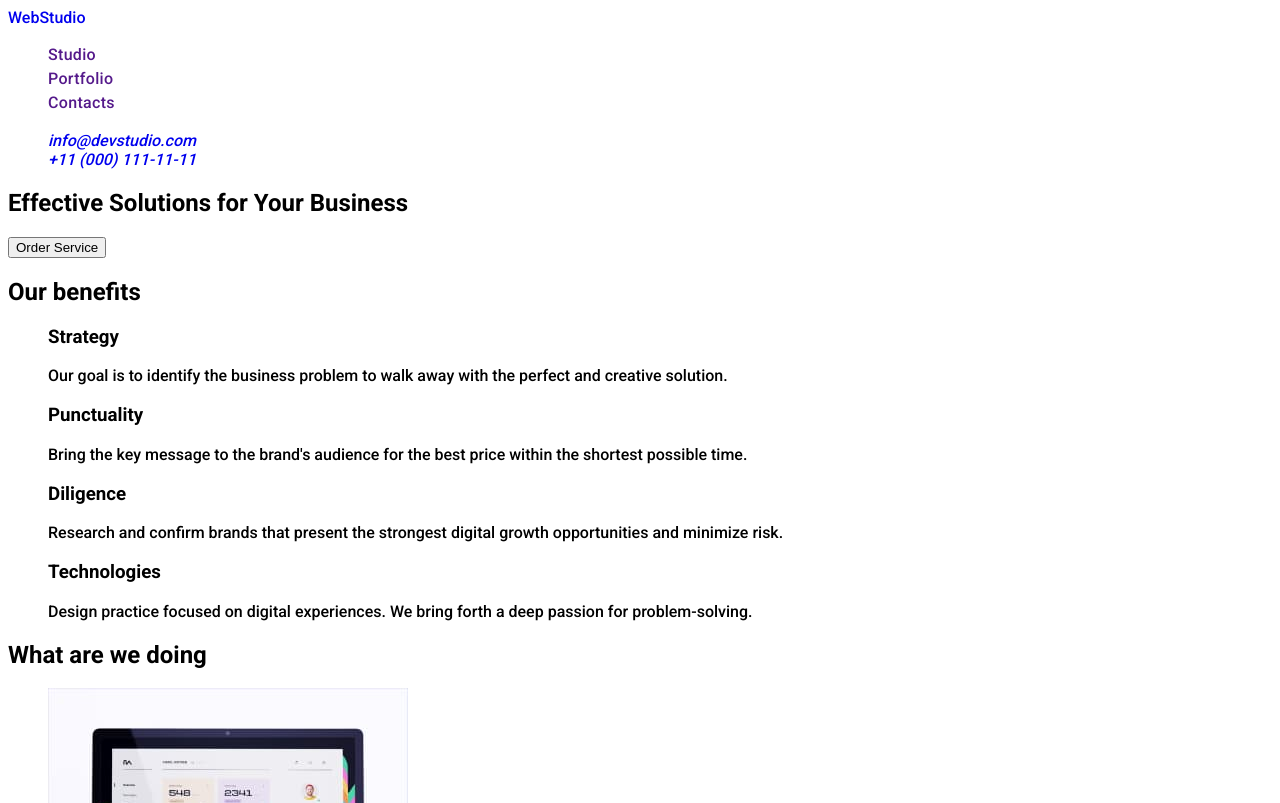
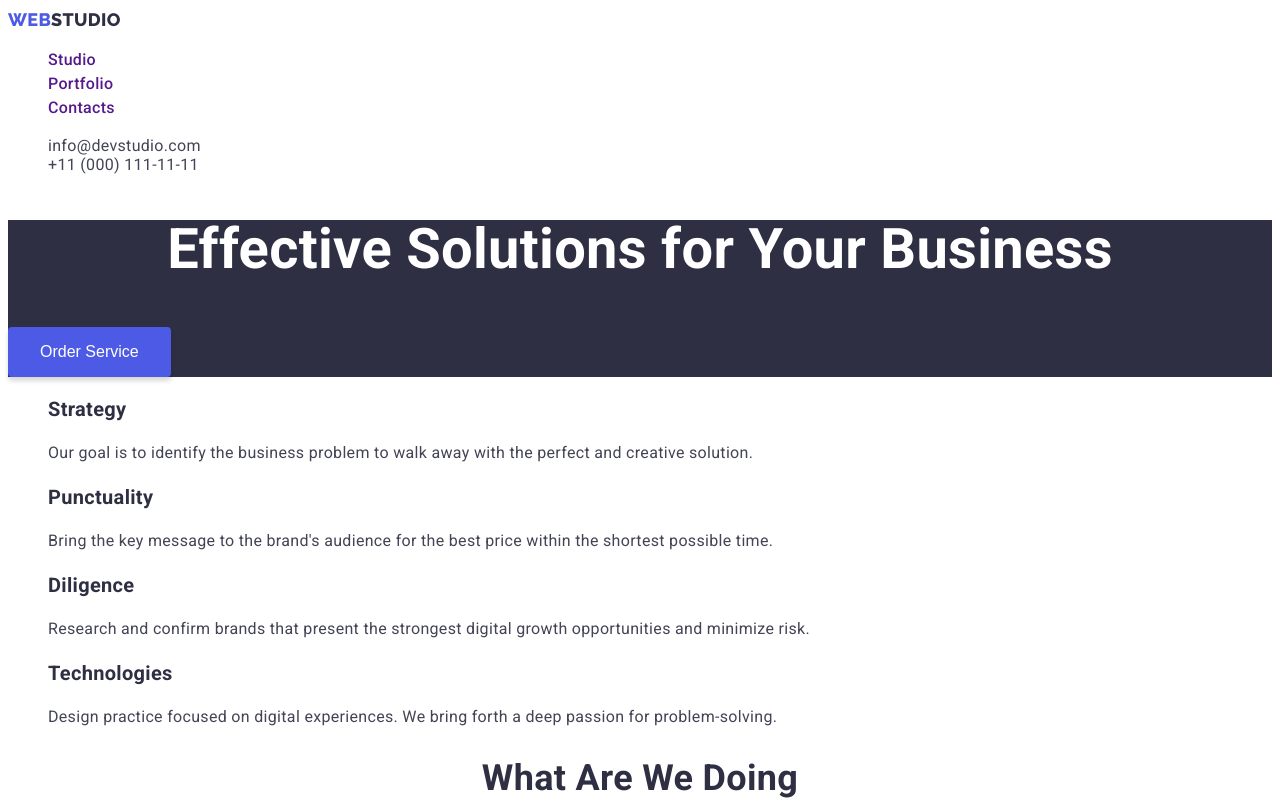
Before and after one commit to chaban-dmytro/goit-markup-hw-02, a plain HTML site: page index.html in a window 1280 px wide. Shown: the top 803 px of the page. Drawn offline with Linux system fonts and the light colour scheme.

Commit message:
finish css frontpage

```diff
--- a/css/style.css
+++ b/css/style.css
@@ -1,24 +1,151 @@
+:root {
+  /* colors */
+  --iris: #4d5ae5;
+  --ocean: #404bbf;
+  --navi-blue: #2e2f42;
+  --green: #31d0aa;
+  --slate: #434455;
+  --light-slate: #8e8f99;
+  --cornflower: #e7e9fc;
+  --could: #f4f4fd;
+  --navi-blue-modal: ##2e2f42;
+  --grey: #2e2f42;
+  --white: #ffffff;
+
+  /* fonts */
+  --main-font: "Roboto", sans-serif;
+}
+
+/* =======   COMPONENTS   ====== */
+
 .list {
   list-style: none;
 }
 
 a {
   text-decoration: none;
+  font-style: normal;
 }
 
 body {
-  font-family: 'Roboto', sans-serif;
+  font-family: var(--main-font);
   font-weight: 500;
+  letter-spacing: 0.02em;
 }
+
+.menu-link,
+.contacts,
+.button {
+  transition: all 0.3s;
+}
+
+.contacts {
+  font-weight: 400;
+  font-size: 16px;
+  color: var(--slate);
+}
+
+.contacts:hover,
+.contacts:focus {
+  color: var(--ocean);
+}
+
+.button {
+  font-size: 16px;
+  color: var(--white);
+  padding: 16px 32px;
+  background-color: var(--iris);
+  box-shadow: 0px 4px 4px rgba(0, 0, 0, 0.15);
+  border-radius: 4px;
+  border: none;
+  cursor: pointer;
+}
+
+.button:hover,
+.button:focus {
+  background-color: var(--ocean);
+}
+
+.title {
+  font-weight: 700;
+  font-size: 36px;
+  line-height: 1.11;
+  text-align: center;
+  color: var(--navi-blue);
+}
+
+.subtitle {
+  font-size: 20px;
+  line-height: 1.2;
+  color: var(--navi-blue);
+}
+
+.text {
+  font-weight: 400;
+  font-size: 16px;
+  line-height: 1.5;
+  color: var(--slate);
+}
+
+.logo {
+  font-family: 'Raleway', sans-serif;
+  font-weight: 800;
+  font-size: 18px;
+  line-height: 1.33;
+  color: var(--iris);
+  text-transform: uppercase;
+}
+
+.logo-black {
+  color: var(--navi-blue);
+}
+
+.logo-white {
+  color: var(--white);
+}
+
+/* =======   HEARDER   ====== */
 
 .menu-items {
   font-size: 16px;
   line-height: 1.5;
-  letter-spacing: 0.02em;
-  color: #2E2F42;
+  color: var(--navi-blue);
 }
 
 .menu-link:hover,
 .menu-link:focus {
-  color: #4D5AE5;
+  color: var(--ocean);
 }
+
+/* =======   HERO   ====== */
+
+.hero {
+  background-color: var(--navi-blue);
+}
+
+.hero-title {
+  font-weight: 700;
+  font-size: 56px;
+  line-height: 1.07;
+  color: var(--white);
+  text-align: center;
+}
+
+/* =======   BENEFITS   ====== */
+
+.benefits-title {
+  display: none;
+}
+
+/* =======   FOOTER  ====== */
+
+footer {
+  background-color: var(--navi-blue);
+}
+
+.footer-text {
+  font-weight: 400;
+  font-size: 16px;
+  line-height: 1.5;
+  color: var(--cornflower);
+}
--- a/index.html
+++ b/index.html
@@ -8,7 +8,7 @@
   <title>Web studio</title>
   <link rel="preconnect" href="https://fonts.googleapis.com">
   <link rel="preconnect" href="https://fonts.gstatic.com" crossorigin>
-  <link href="https://fonts.googleapis.com/css2?family=Roboto:wght@400;500;700&display=swap" rel="stylesheet">
+  <link href="https://fonts.googleapis.com/css2?family=Raleway:wght@800&family=Roboto:wght@400;500;700&display=swap" rel="stylesheet">
   <link rel="stylesheet" href="./css/style.css">
 </head>
 
@@ -16,8 +16,8 @@
   <header>
     <nav class="menu">
       <a class="logo" href="./index.html">
-        WebStudio
-        <!-- <img src="images/logo.svg" alt="logo" width="116" height="24"> -->
+        <span class="logo-first">Web</span><span class="logo-black">Studio</span>
+        <!-- <img src="images/logo.svg" alt="logo" width="115"> -->
       </a>
       <ul class="menu-items list">
         <li class="imem">
@@ -34,56 +34,56 @@
     <address class="header-contacts">
       <ul class="header-items list">
         <li class="header-item">
-          <a class="header-mail" href="mailto:info@devstudio.com">info@devstudio.com</a>
+          <a class="contacts" href="mailto:info@devstudio.com">info@devstudio.com</a>
         </li>
         <li class="header-item">
-          <a class="header-phone" href="tel:+110001111111">+11 (000) 111-11-11</a>
+          <a class="contacts" href="tel:+110001111111">+11 (000) 111-11-11</a>
         </li>
       </ul>
     </address>
   </header>
 
   <main>
-    <section class="front-page">
-      <h1 class="front-page-title">
+    <section class="hero">
+      <h1 class="hero-title">
         Effective Solutions for Your Business
       </h1>
-      <button class="front-page-button" type="button">Order Service</button>
+      <button class="hero-button button" type="button">Order Service</button>
     </section>
 
     <section class="benefits">
-      <h2 class="benefits-title">Our benefits</h2>
+      <h2 class="benefits-title title">Our benefits</h2>
       <ul class="benefits-properties list">
         <li class="benefits-property">
-          <h3 class="benefits-property-title">
+          <h3 class="benefits-property-title subtitle">
             Strategy
           </h3>
-          <p class="benefits-property-text">
+          <p class="benefits-property-text text">
             Our goal is to identify the business
             problem to walk away with the perfect and creative solution.
           </p>
         </li>
         <li class="benefits-property">
-          <h3 class="benefits-property-title">
+          <h3 class="benefits-property-title subtitle">
             Punctuality
           </h3>
-          <p class="benefits-property-text">
+          <p class="benefits-property-text text">
             Bring the key message to the brand's audience for the best price within the shortest possible time.
           </p>
         </li>
         <li class="benefits-property">
-          <h3 class="benefits-property-title">
+          <h3 class="benefits-property-title subtitle">
             Diligence
           </h3>
-          <p class="benefits-property-text">
+          <p class="benefits-property-text text">
             Research and confirm brands that present the strongest digital growth opportunities and minimize risk.
           </p>
         </li>
         <li class="benefits-property">
-          <h3 class="benefits-property-title">
+          <h3 class="benefits-property-title subtitle">
             Technologies
           </h3>
-          <p class="benefits-property-text">
+          <p class="benefits-property-text text">
             Design practice focused on digital experiences. We bring forth a deep passion for problem-solving.
           </p>
         </li>
@@ -91,8 +91,8 @@
     </section>
 
     <section class="about">
-      <h2 class="about-title">
-        What are we doing
+      <h2 class="about-title title">
+        What Are We Doing
       </h2>
       <ul class="about-items list">
         <li class="about-item">
@@ -108,27 +108,27 @@
     </section>
 
     <section class="team">
-      <h2 class="team-title">Our Team</h2>
+      <h2 class="team-title title">Our Team</h2>
       <ul class="team-items list">
         <li class="team-item">
           <img class="team-photo" src="./images/photo1.jpg" alt="photo" width="264" height="260">
-          <h3 class="team-name">Mark Guerrero</h3>
-          <p class="team-position">Product Designer</p>
+          <h3 class="team-name subtitle">Mark Guerrero</h3>
+          <p class="team-position text">Product Designer</p>
         </li>
         <li class="team-item">
           <img class="team-photo" src="./images/photo2.jpg" alt="photo" width="264" height="260">
-          <h3 class="team-name">Tom Ford</h3>
-          <p class="team-position">Frontend Developer</p>
+          <h3 class="team-name subtitle">Tom Ford</h3>
+          <p class="team-position text">Frontend Developer</p>
         </li>
         <li class="team-item">
           <img class="team-photo" src="./images/photo3.jpg" alt="photo" width="264" height="260">
-          <h3 class="team-name">Camila Garcia</h3>
-          <p class="team-position">Marketing</p>
+          <h3 class="team-name subtitle">Camila Garcia</h3>
+          <p class="team-position text">Marketing</p>
         </li>
         <li class="team-item">
           <img class="team-photo" src="./images/photo4.jpg" alt="photo" width="264" height="260">
-          <h3 class="team-name">Daniel Wilson</h3>
-          <p class="team-position">UI Designer</p>
+          <h3 class="team-name subtitle">Daniel Wilson</h3>
+          <p class="team-position text">UI Designer</p>
         </li>
       </ul>
     </section>
@@ -136,10 +136,10 @@
 
   <footer>
     <a class="logo" href="./index.html">
-      WebStudio
+      <span class="logo-blue">Web</span><span class="logo-white">Studio</span>
       <!-- <img src="images/logo.svg" alt="logo" width="115"> -->
     </a>
-    <p class="text">
+    <p class="footer-text">
       Increase the flow of customers and sales for your business with digital marketing & growth solutions.
     </p>
   </footer>
```
